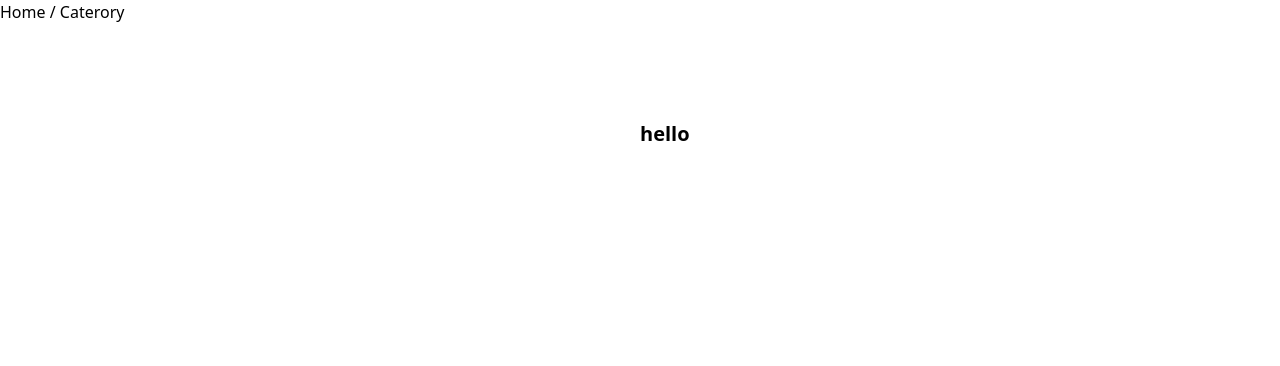
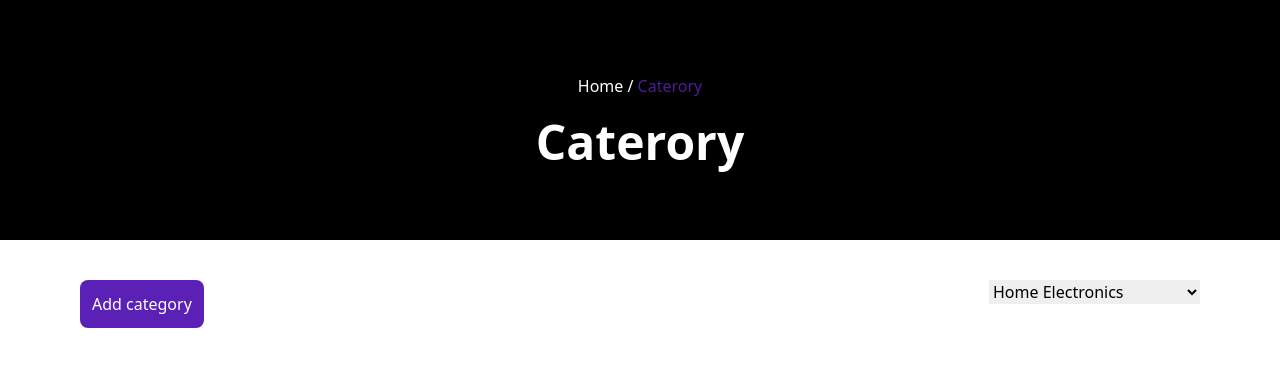
Before and after one commit to Zakariae-Elmoufid/boutique-online-, a website: page src/pages/categorie.html in a window 1280 px wide. Drawn offline with Linux system fonts and the light colour scheme.

Commit message:
merge develop into zakaria

```diff
--- a/src/pages/categorie.html
+++ b/src/pages/categorie.html
@@ -10,9 +10,30 @@
  <!-- header -->
 
  <!-- landing -->
-  <section class="relative min-h-60 bg-sco">
-     <a href="">Home / <span>Caterory</span></a>
-     <h1 class="font-bold  text-xl absolute top-1/2 left-1/2 origin-center">hello</h1>
+  <section class=" relative min-h-60 bg-black ">
+     <div class=" absolute top-1/2 left-1/2 transform -translate-x-1/2 -translate-y-1/2 text-center">
+     <a  class=" text-white  ">Home / <span class="text-violet-900">Caterory</span></a>
+     <h1 class="mt-5 font-bold text-white text-5xl ">Caterory</h1>
+    </div>
   </section>
+  <!-- category -->
+   <section>
+    <div class="container mx-auto px-20 flex justify-between mt-10">
+        <button class="bg-violet-800 p-3 rounded-lg text-white ">Add category</button>
+        <form action="">
+            <select name="" id="">
+              <option class="bg-slate-600">Home Electronics</option>
+              <option >Computers & Accessories</option>
+              <option >Mobile Devices</option>
+              <option >Audio & Headphones</option>
+              <option >Gaming</option>
+              <option >Cameras & Photography</option>
+              <option >Wearable Tech</option>
+              <option >Refurbished Electronics</option>
+              <option >Batteries & Charging</option>
+            </select>
+           </form>
+    </div>
+   </section>
 </body>
 </html>
```
Also changed, not shown: src/output.css.
